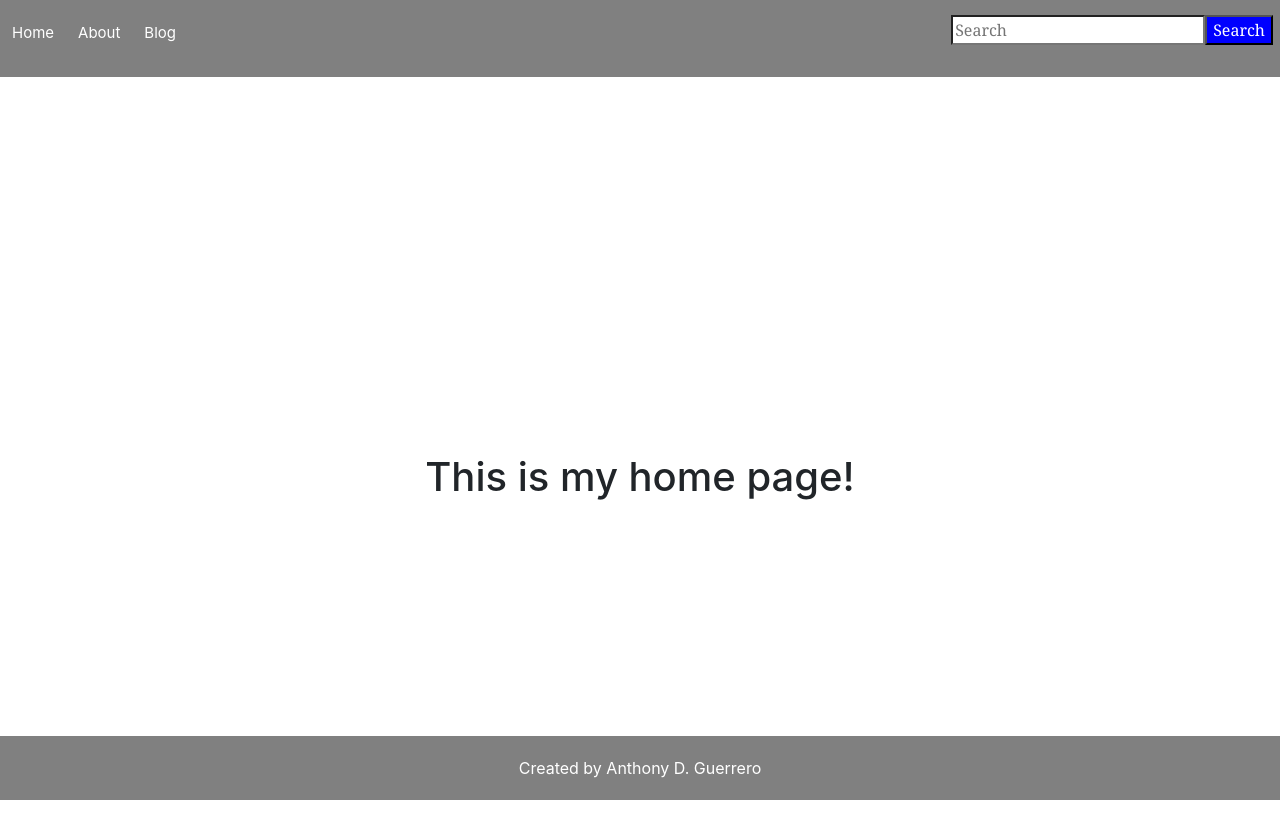
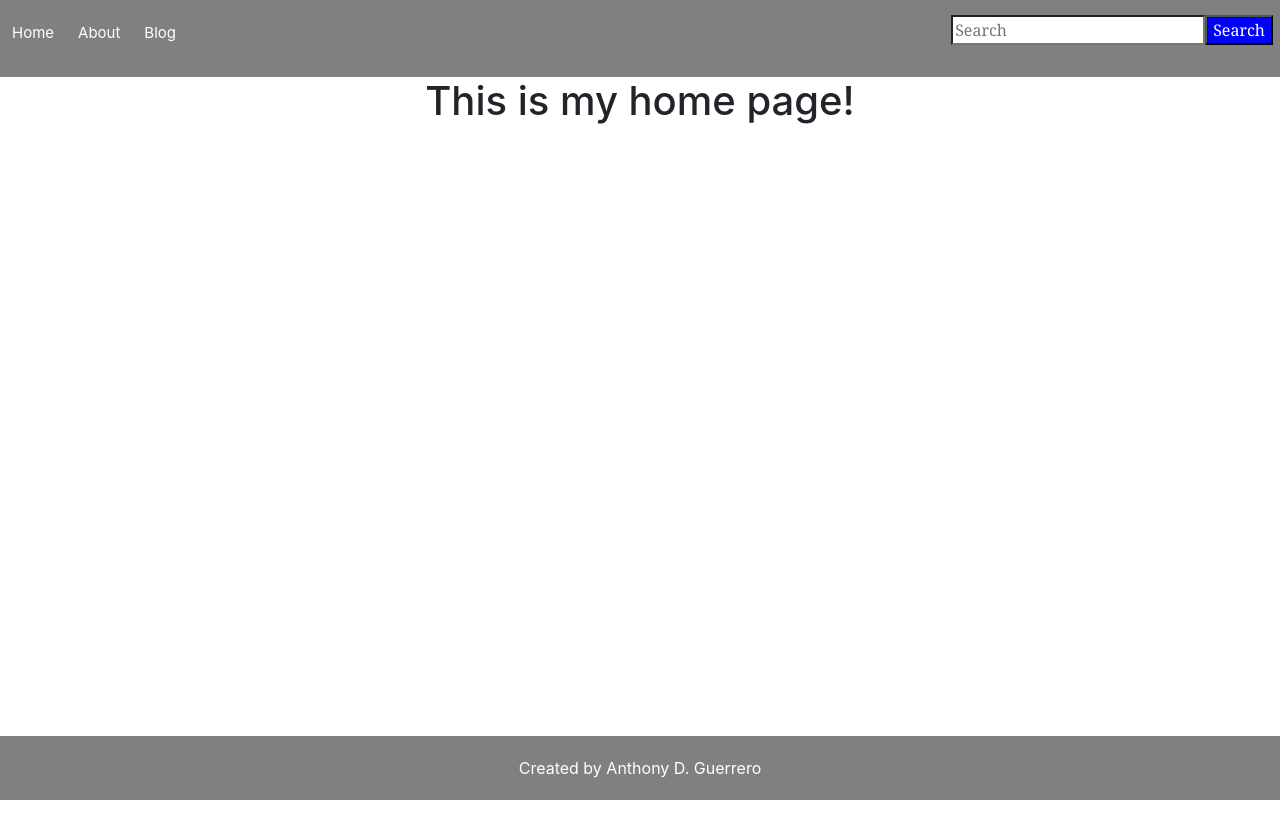
Before and after one commit to Anthony-G89/Project-with-react, a React (Create React App) app: page / in a window 1280 px wide. Shown: the top 838 px of the page. After the commit the page ends 800 px from the top, so only its background shows below. Built offline with nearby package versions, Linux system fonts and the light colour scheme.

Commit message:
Changed title name

```diff
--- a/public/index.html
+++ b/public/index.html
@@ -25,7 +25,7 @@
       work correctly both with client-side routing and a non-root public URL.
       Learn how to configure a non-root public URL by running `npm run build`.
     -->
-    <title>React App</title>
+    <title> Dont have a name yet =)</title>
   </head>
   <body>
     <noscript>You need to enable JavaScript to run this app.</noscript>
--- a/src/components/Home/style.css
+++ b/src/components/Home/style.css
@@ -1,4 +1,4 @@
 .home {
- line-height: 800px;
- text-align: center;
+    text-align: center;
+
 }
```
